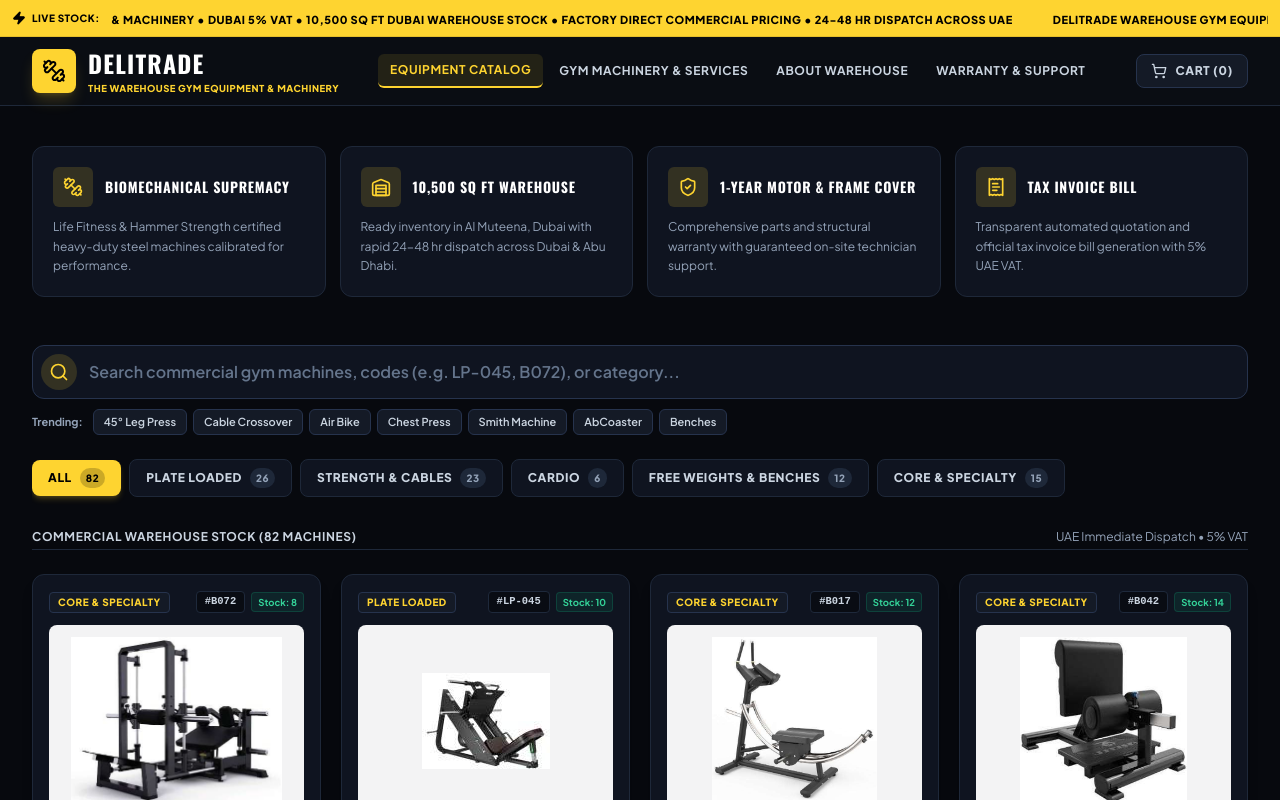
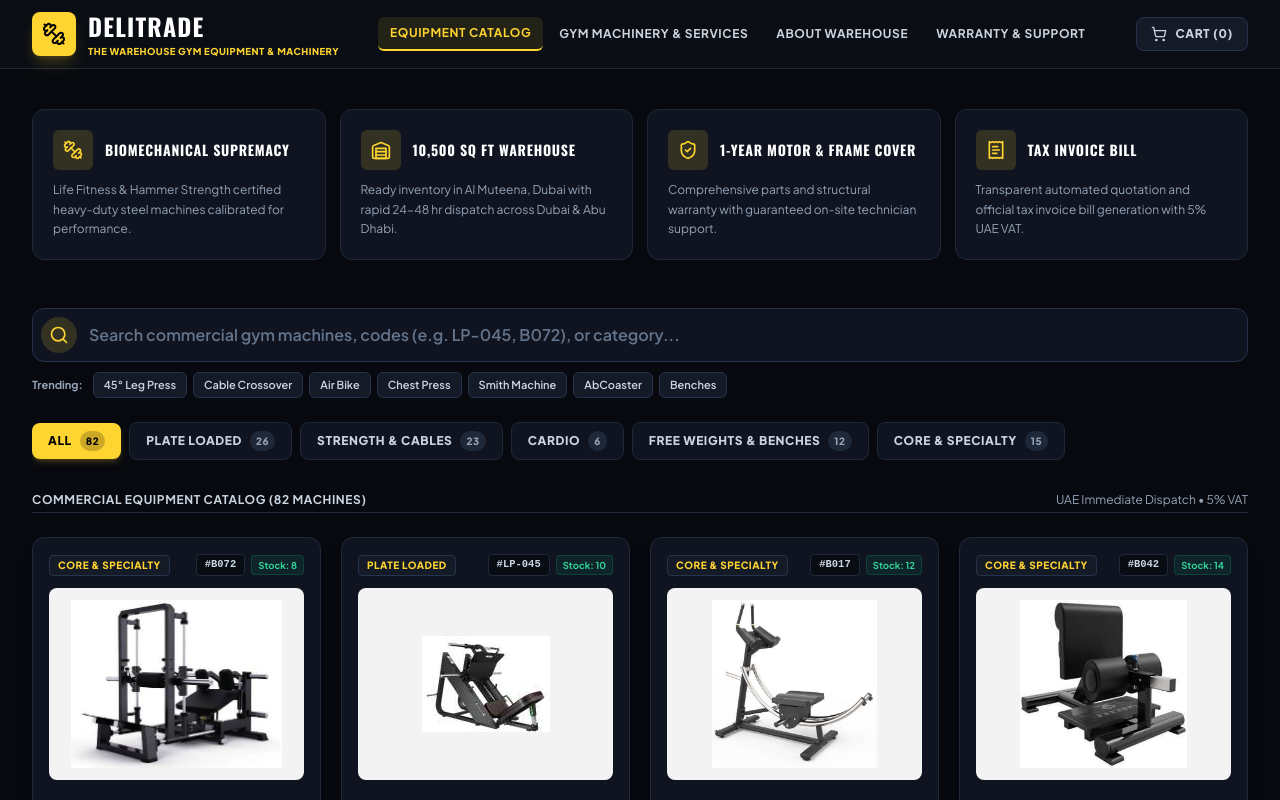
Before and after one commit to arshadrahiman/deligo_trade, a React (Vite) app: page / in a window 1280 px wide. Shown: the top 800 px of the page. Built offline with nearby package versions, Linux system fonts and the light colour scheme.

Commit message:
feat: remove live stock ticker section from storefront

```diff
--- a/src/App.jsx
+++ b/src/App.jsx
@@ -1,6 +1,5 @@
 import React, { useState, useRef, useEffect } from 'react';
 import { useApp } from './context/AppContext';
-import TopTicker from './components/TopTicker';
 import Navbar from './components/Navbar';
 import Pillars from './components/Pillars';
 import SearchBar from './components/SearchBar';
@@ -77,10 +76,7 @@ export default function App() {
 
   return (
     <div className="min-h-screen bg-[#07090E] text-slate-100 flex flex-col font-sans selection:bg-[#FED430] selection:text-black w-full max-w-full overflow-x-hidden">
-      {/* 1. Top Industrial Ticker (Storefront only - Hidden in Admin View) */}
-      {!isAdminView && <TopTicker />}
-
-      {/* 2. Warehouse Gym Header Navbar (Storefront only - Hidden in Admin View) */}
+      {/* Header Navbar (Storefront only - Hidden in Admin View) */}
       {!isAdminView && <Navbar onOpenCart={() => setIsCartOpen(true)} />}
 
       {/* 3. Main Content View */}
@@ -110,7 +106,7 @@ export default function App() {
                 {/* Products Count Header */}
                 <div className="flex flex-wrap items-center justify-between text-xs text-slate-400 py-1 border-b border-[#1E2839] gap-2">
                   <span className="font-bold uppercase tracking-wider text-slate-300">
-                    Commercial Warehouse Stock ({displayedProducts.length} Machines)
+                    Commercial Equipment Catalog ({displayedProducts.length} Machines)
                   </span>
                   <span>
                     UAE Immediate Dispatch • 5% VAT
--- a/src/components/TopTicker.jsx
+++ /dev/null
@@ -1,27 +0,0 @@
-import React from 'react';
-import { Zap } from 'lucide-react';
-import { useApp } from '../context/AppContext';
-
-export default function TopTicker() {
-  const { companySettings } = useApp();
-  const tickerText = `${companySettings.companyName || 'DELITRADE'} WAREHOUSE GYM EQUIPMENT & MACHINERY • DUBAI 5% VAT • 10,500 SQ FT DUBAI WAREHOUSE STOCK • FACTORY DIRECT COMMERCIAL PRICING • 24-48 HR DISPATCH ACROSS UAE`;
-
-  return (
-    <div className="w-full bg-[#FED430] text-black py-1.5 px-2 sm:px-3 z-50 overflow-hidden select-none border-b border-[#e5be2b]">
-      <div className="max-w-7xl mx-auto flex items-center overflow-hidden">
-        <div className="flex items-center gap-1.5 bg-[#FED430] z-10 pr-2.5 flex-shrink-0">
-          <Zap className="w-3.5 h-3.5 fill-black flex-shrink-0" />
-          <span className="text-[10px] font-black uppercase tracking-wider hidden sm:inline">
-            LIVE STOCK:
-          </span>
-        </div>
-        <div className="overflow-hidden whitespace-nowrap flex-1">
-          <div className="animate-marquee inline-block text-[10.5px] md:text-[11px] font-black tracking-wider uppercase">
-            <span className="mr-10">{tickerText}</span>
-            <span className="mr-10">{tickerText}</span>
-          </div>
-        </div>
-      </div>
-    </div>
-  );
-}
```
